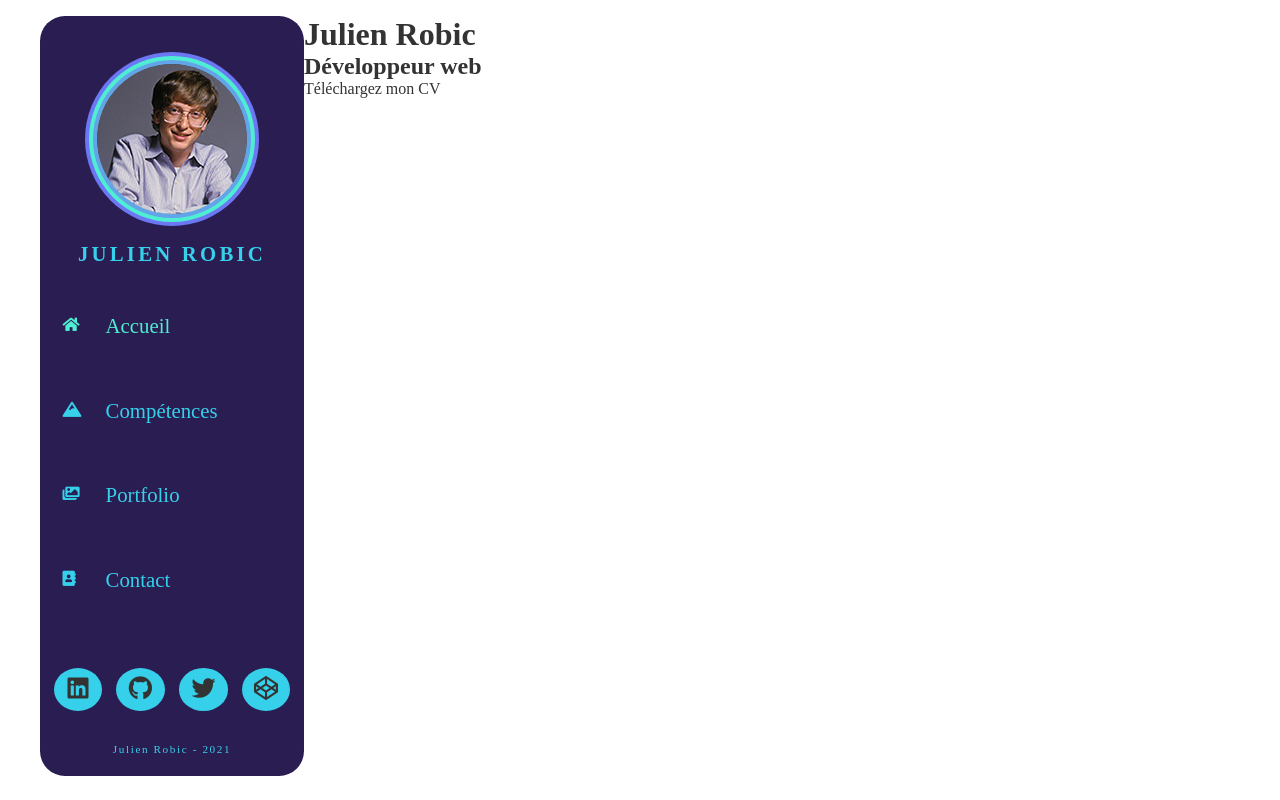
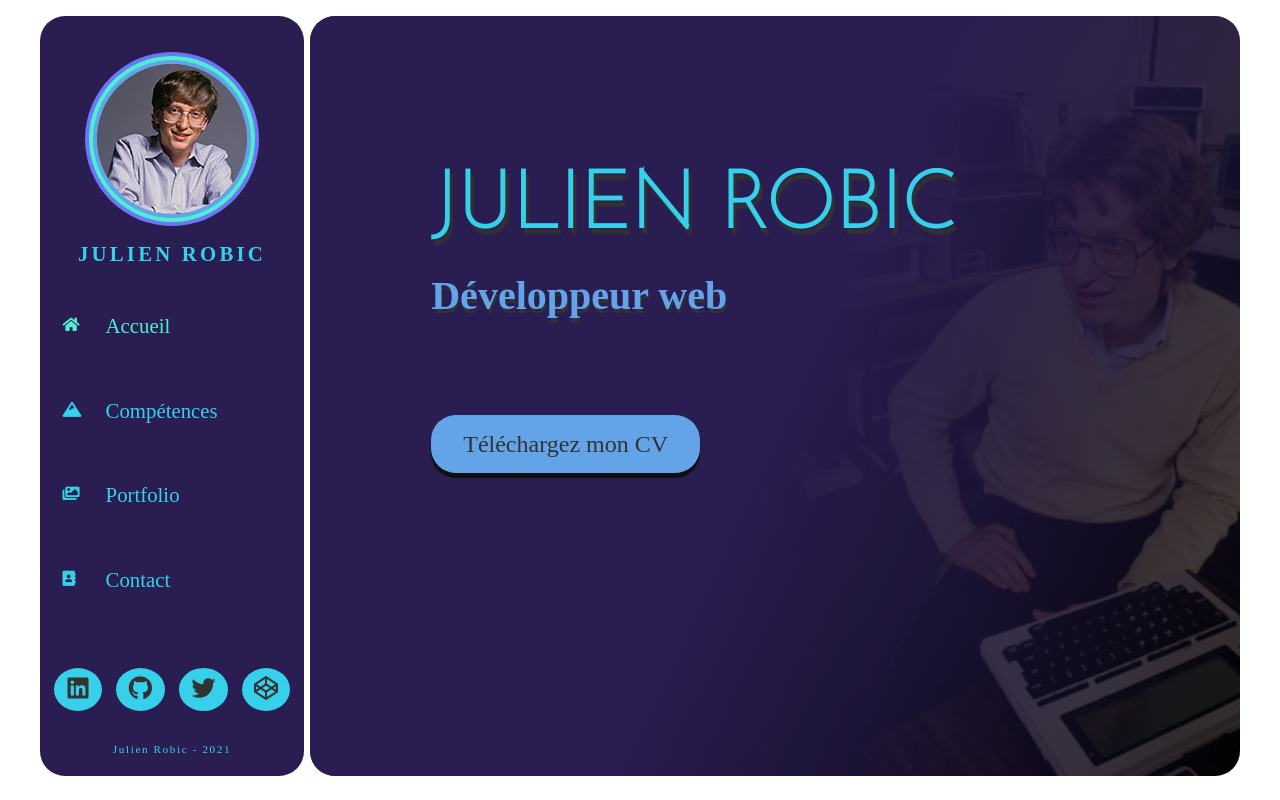
Before and after one commit to Nayte91/resume, a React (Create React App) app: page / in a window 1280 px wide. Built offline with nearby package versions, Linux system fonts and the light colour scheme; a web font is replaced by a local one.

Commit message:
Home & Navbar stylized

```diff
--- a/src/pages/Home.tsx
+++ b/src/pages/Home.tsx
@@ -4,12 +4,12 @@
 const Home = () => {
     return (
         <div id="home">
-          <Navigation />
+            <Navigation />
             <div id="home-content">
                 <div className="content">
                     <h1>Julien Robic</h1>
                     <h2>Développeur web</h2>
-                    <div className="pdf">
+                    <div id="pdf">
                         <a href="./media/CV.pdf">Téléchargez mon CV</a>
                     </div>
                 </div>
--- a/src/styles/_settings.scss
+++ b/src/styles/_settings.scss
@@ -57,7 +57,7 @@
   }
 }
 
-#homeContent, #knowledgeContent, #portfolioContent, #contactContent {
+#home-content, #knowledge-content, #portfolio-content, #contact-content {
   margin-left: .4rem;
 
   @media screen and (max-width: 850px) {
--- a/src/styles/components/_navigation.scss
+++ b/src/styles/components/_navigation.scss
@@ -3,7 +3,7 @@
   font-family: $font-1;
   height: 100%;
   min-height: $minHeight;
-  min-width: 264px;
+  width: 264px;
   border-radius: $borderRadius;
   position: relative;
   display: grid;
--- a/src/styles/pages/_home.scss
+++ b/src/styles/pages/_home.scss
@@ -0,0 +1,75 @@
+#home {
+  #home-content {
+    background: linear-gradient(115deg, $color-1 50%, transparent 100%);
+    min-height: $minHeight;
+    width: 100%;
+    border-radius: $borderRadius;
+    position: relative;
+    overflow: hidden;
+
+    &:after {
+      content: '';
+      position: absolute;
+      height: 100%;
+      width: inherit;
+      background: url('../../media/bigGates.jpg') no-repeat center/cover;
+      z-index: -1;
+      filter: brightness(30%);
+    }
+
+    .content {
+      position: absolute;
+      top: 20%;
+      left: 13%;
+      font-family: $font-1;
+
+      h1 {
+        font-size: 5rem;
+        font-family: $font-3;
+        color: $color-5;
+        text-transform: uppercase;
+        text-shadow: 3px 6px 2px $black;
+      }
+      h2 {
+        font-size: 2.5rem;
+        padding: 1.5rem 0 7rem;
+        color: $color-3;
+        text-shadow: 1px 4px 1px $black;
+      }
+      #pdf {
+        a {
+          font-size: 1.5rem;
+          background: $color-3;
+          padding: 1rem 2rem;
+          border-radius: $borderRadius;
+          box-shadow: 0 5px 1px rgb(15, 15, 15);
+          transition: 0.2s ease;
+
+          &:hover {
+            background: $color-4;
+          }
+        }
+      }
+    }
+  }
+}
+
+@media screen and (max-width: 850px){
+  #home-content {
+    margin: 0 !important;
+  }
+}
+
+@media screen and (max-width:580px){
+  #home-content {
+    &:after {
+      background: url('../../media/bigGates.jpg') no-repeat 60% 50%/cover !important;
+    }
+    h1 {
+      font-size: 3rem !important;
+    }
+    h2 {
+      font-size: 1.8rem !important;
+    }
+  }
+}
```
